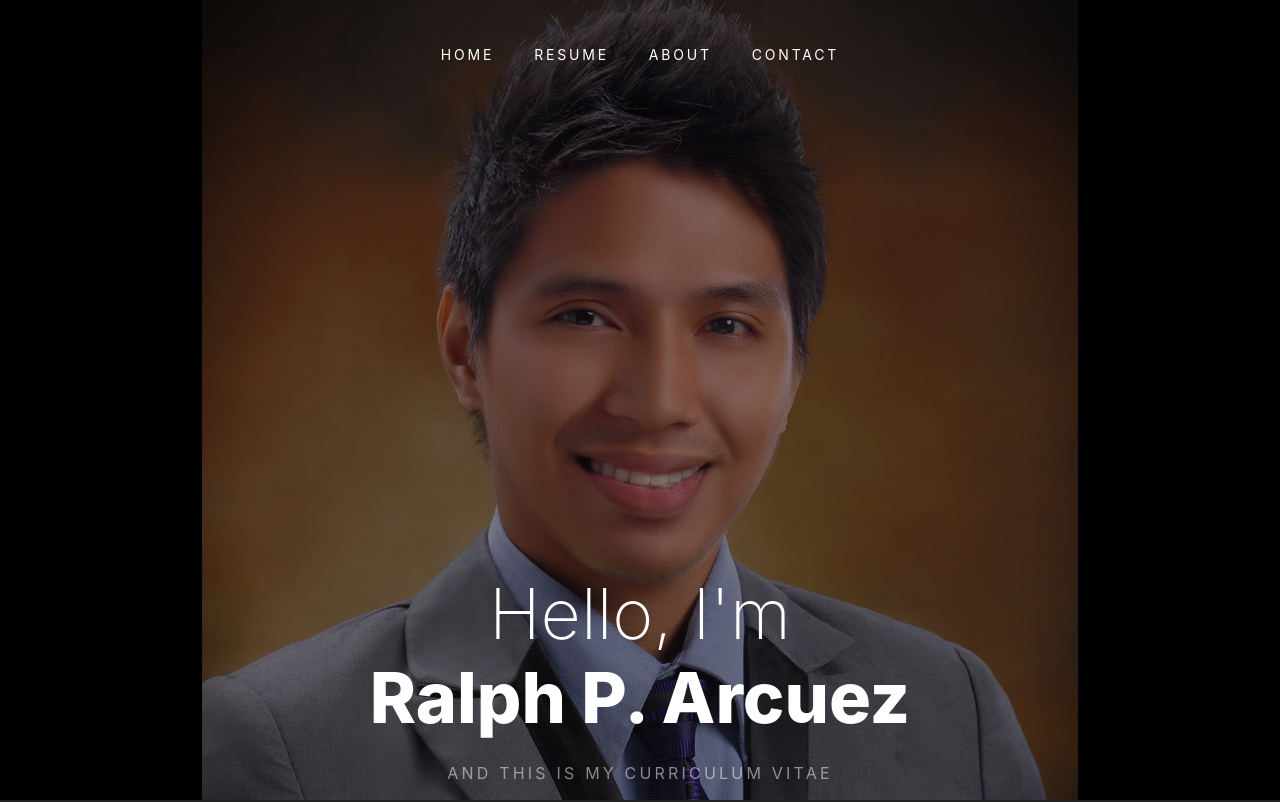
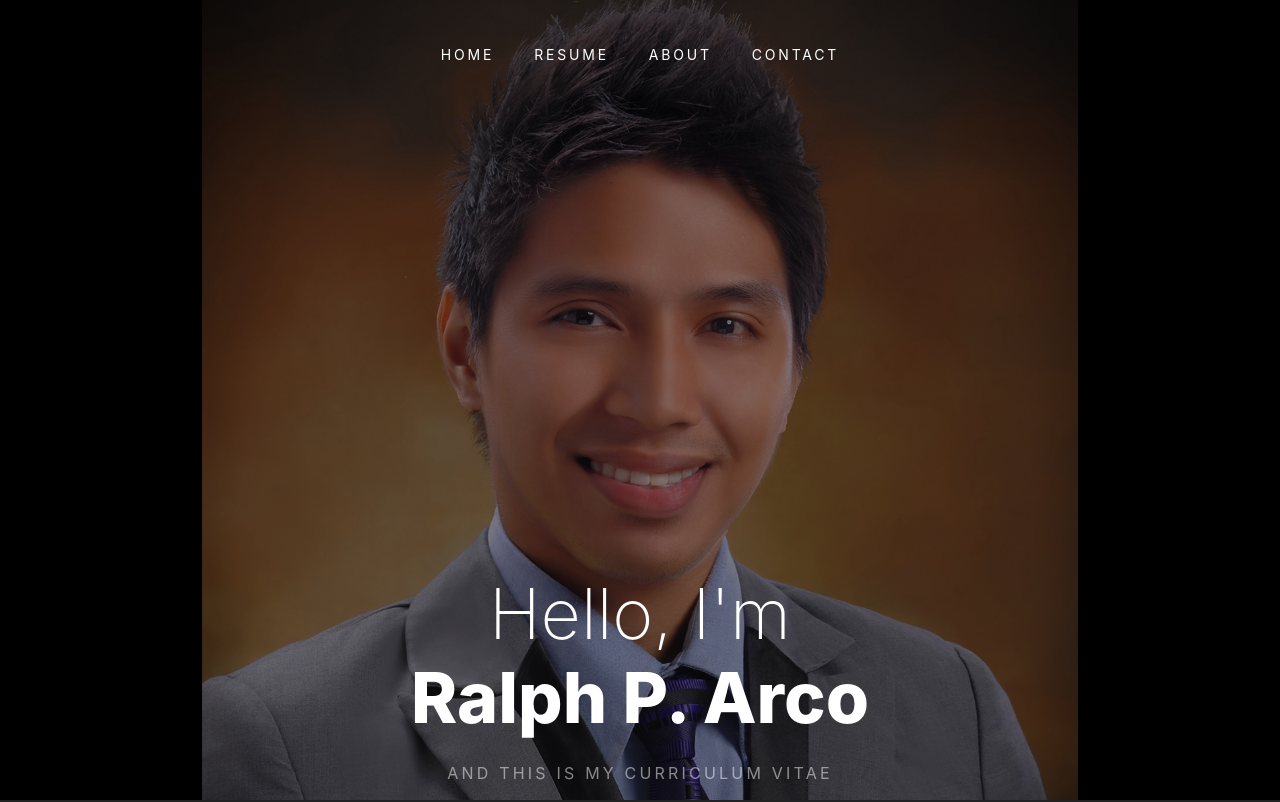
Before and after one commit to 2arcz6/cv, a website: page index.html in a window 1280 px wide. Shown: the top 802 px of the page. Drawn offline with nearby package versions, Linux system fonts and the light colour scheme; files whose address does not match are found by name.

Commit message:
test github trigger to jenkins

```diff
--- a/index.html
+++ b/index.html
@@ -51,7 +51,7 @@
 			<div class="row intro-text align-items-center justify-content-center">
 				<div class="col-md-10 text-center pt-35">
 
-					<h1 class="site-heading site-animate">Hello, I'm <strong class="d-block">Ralph P. Arcuez</strong></h1>
+					<h1 class="site-heading site-animate">Hello, I'm <strong class="d-block">Ralph P. Arco</strong></h1>
 					<strong class="d-block text-white text-uppercase letter-spacing">and this is My Curriculum Vitae</strong>
 
 				</div>
```
